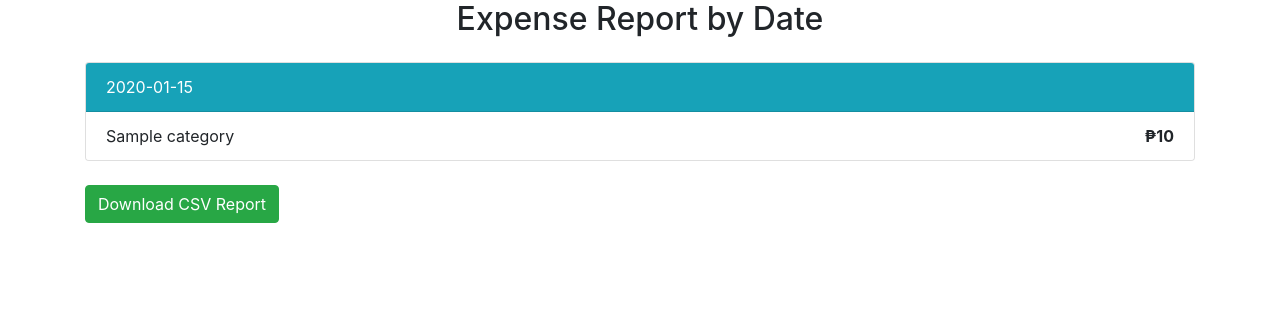
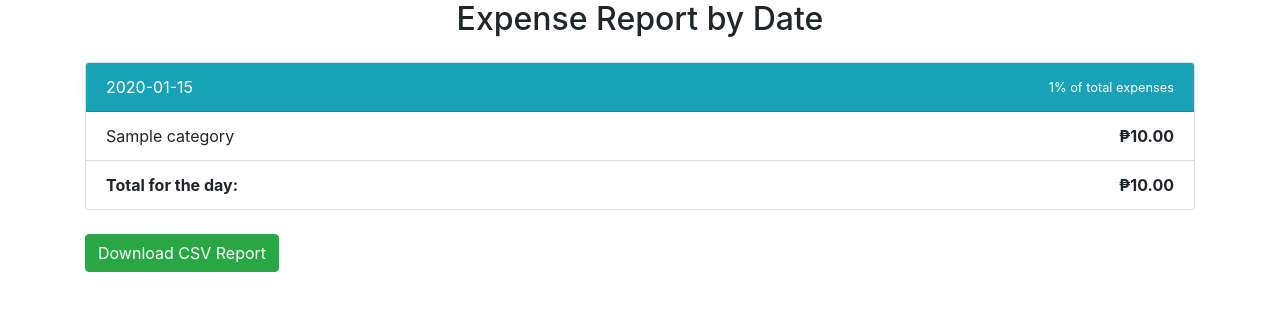
Before and after one commit to ErlBenedict/budget-tracker, a Flask app: template website/templates/report.html in a window 1280 px wide. Shown: the part 56-367 px from the top of the page. Run offline with Flask 3, Linux system fonts and the light colour scheme; the template is opened without the code that fills it: most values are stand-ins (such as "Sample title", 1, 10 or a date in 2020); some libraries are stand-ins or nearby versions.

```diff
--- a/website/templates/report.html
+++ b/website/templates/report.html
@@ -7,16 +7,21 @@
 {% if grouped_expenses %}
   {% for date, expenses in grouped_expenses.items() %}
     <div class="card mt-4">
-      <div class="card-header bg-info text-white">
-        {{ date }}
+      <div class="card-header bg-info text-white d-flex justify-content-between align-items-center">
+        <span>{{ date }}</span>
+        <small>{{ percentage_by_day[date] }}% of total expenses</small>
       </div>
       <ul class="list-group list-group-flush">
         {% for expense in expenses %}
           <li class="list-group-item d-flex justify-content-between">
             <span>{{ expense.category }}</span>
-            <strong>₱{{ expense.amount }}</strong>
+            <strong>₱{{ "%.2f"|format(expense.amount) }}</strong>
           </li>
         {% endfor %}
+        <li class="list-group-item d-flex justify-content-between font-weight-bold">
+          <span>Total for the day:</span>
+          <span>₱{{ "%.2f"|format(expenses|map(attribute='amount')|sum) }}</span>
+        </li>
       </ul>
     </div>
   {% endfor %}
```
